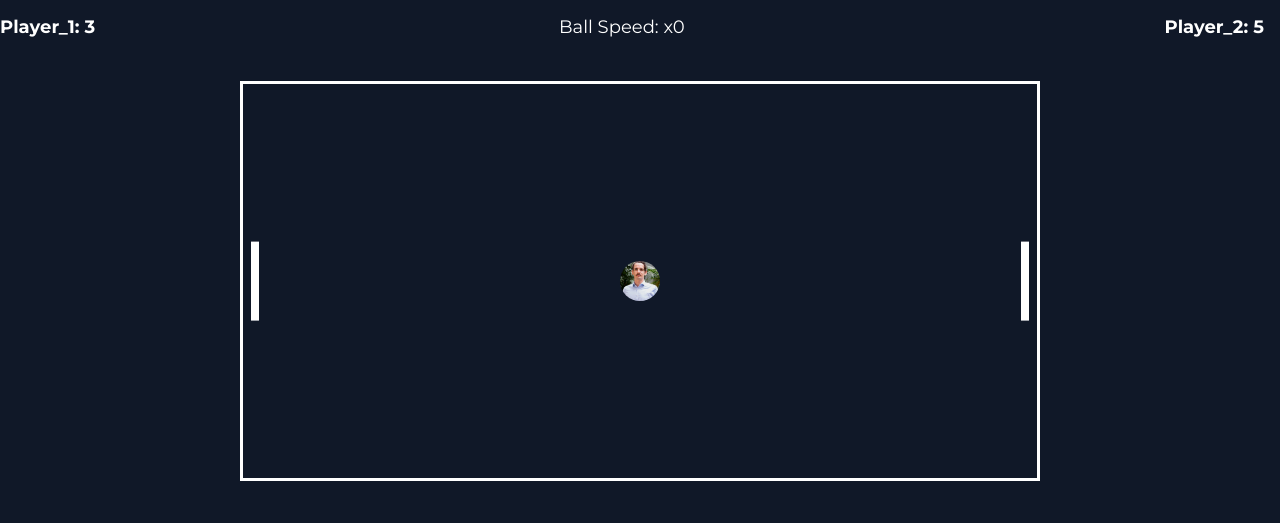
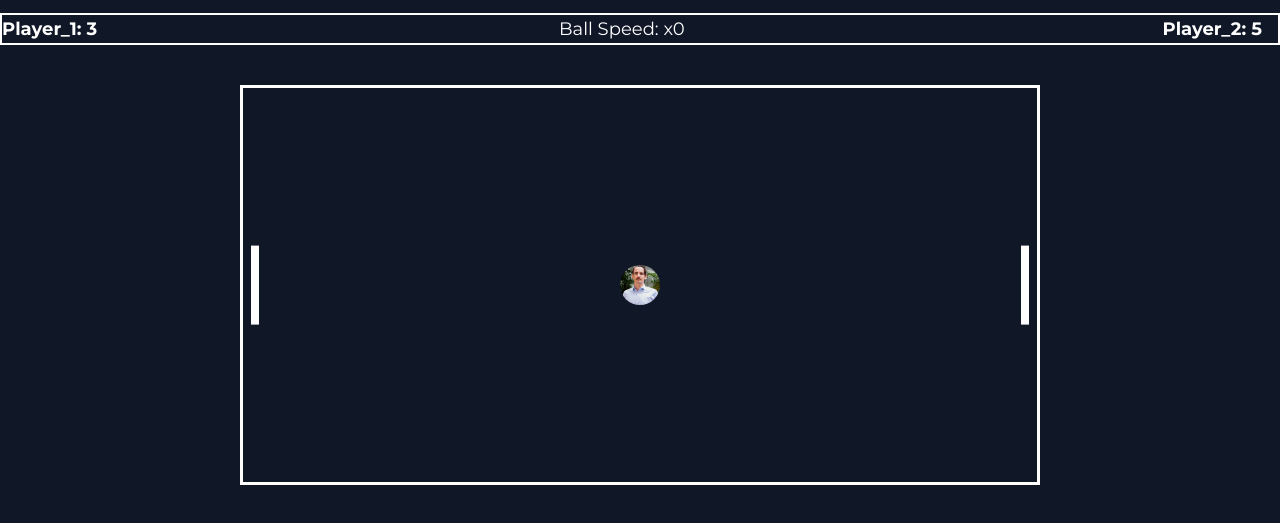
Before and after one commit to JakobVaSeid/ft_transcendence, a website: page pong.html in a window 1280 px wide. Shown: the part 35-558 px from the top of the page. Drawn offline with Linux system fonts and the light colour scheme.

Commit message:
setup files

```diff
--- a/pong.html
+++ b/pong.html
@@ -15,7 +15,7 @@
           <div class="text-2xl">Pong Game</div>
         </header>
         <!-- Game Stats -->
-        <div class="flex justify-between mt-4">
+        <div class="flex justify-between mt-4 border-2 border-rose-200">
           <div class="text-lg"><strong> Player_1: </strong><span id="player1-score"><strong>3</strong></span></div>
           <div class="text-lg">Ball Speed: <span id="ball-speed">x0</span></div>
           <div class="mx-4 text-lg"><strong> Player_2: </strong> <span id="player2-score"><strong>5</strong></span></div>
```
Also changed, not shown: index.html (+1 -1 lines), 2 other files.
